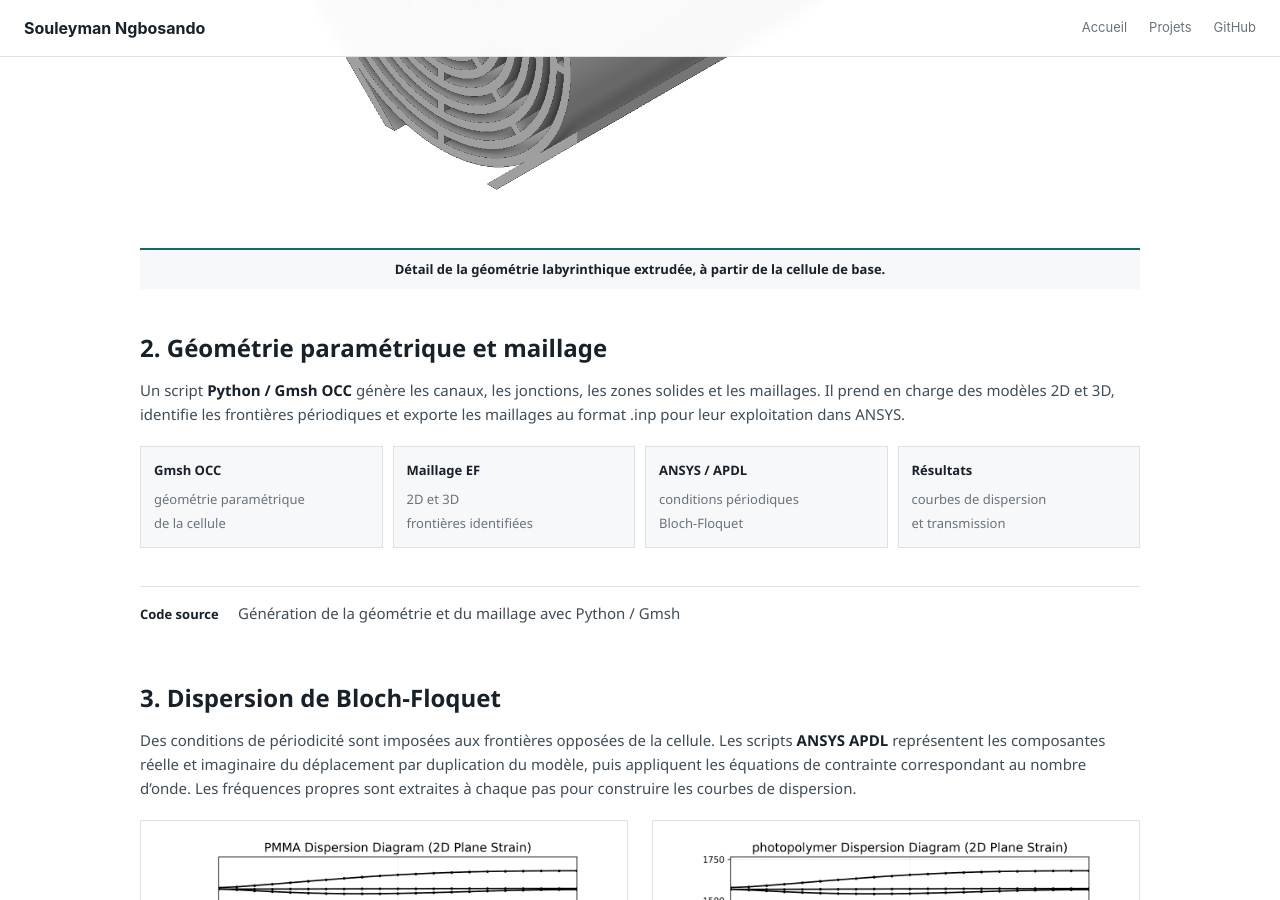
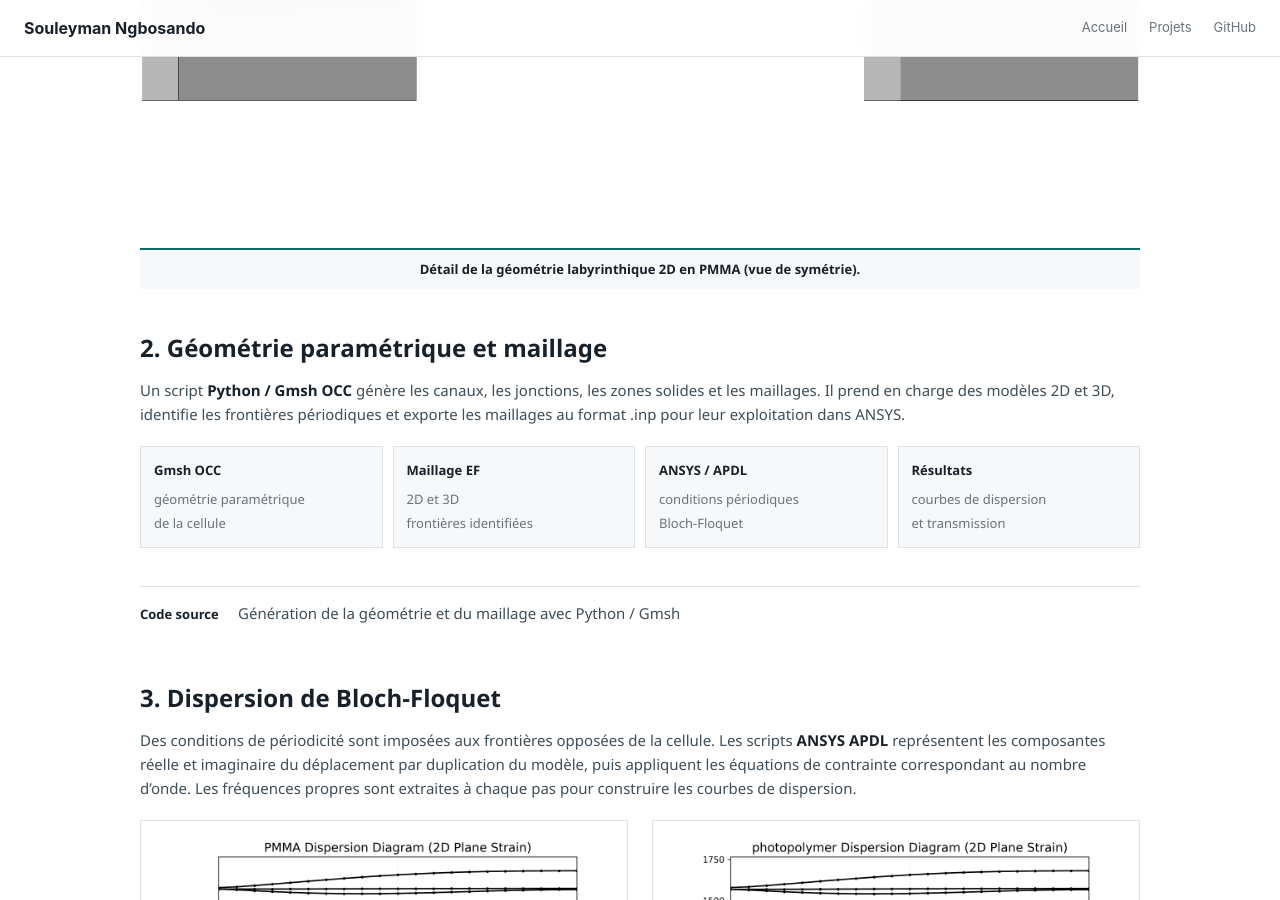
Before and after one commit to Ngbosando/Ngbosando.github.io, a Jekyll site: the page built from _projects/labyrinthine-metamaterial/index.md, in a window 1280 px wide and 900 px high, scrolled down 1652 px. Built offline with Jekyll 4.4.1, drawn with Linux system fonts in a browser that asks for light colours; some of the changed text lies outside the part shown.

Commit message:
Show full PMMA assembly in hero and correct the 2D PMMA detail

```diff
--- a/_projects/labyrinthine-metamaterial/index.md
+++ b/_projects/labyrinthine-metamaterial/index.md
@@ -33,8 +34,8 @@
 </div>
 
 <figure class="figure-wide technical-figure single-figure">
-  <a href="{{ '/assets/images/PMMA%20from%20unit%20cell.png' | relative_url }}"><img src="{{ '/assets/images/PMMA%20from%20unit%20cell.png' | relative_url }}" alt="Vue détaillée d'une cellule labyrinthique extrudée et de ses canaux concentriques"></a>
-  <figcaption>Détail de la géométrie labyrinthique extrudée, à partir de la cellule de base.</figcaption>
+  <a href="{{ '/assets/images/PMMA%20quarter%20symmetry.png' | relative_url }}"><img src="{{ '/assets/images/PMMA%20quarter%20symmetry.png' | relative_url }}" alt="Vue 2D du modèle labyrinthique en PMMA et de ses canaux concentriques"></a>
+  <figcaption>Détail de la géométrie labyrinthique 2D en PMMA (vue de symétrie).</figcaption>
 </figure>
 
 ## 2. Géométrie paramétrique et maillage
@@ -105,4 +106,4 @@
 
 <div class="result-line"><b>Travail en cours</b><span>Il reste à calculer les courbes de dispersion avec couplage fluide-structure, puis à les comparer aux courbes sans fluide pour évaluer l'influence de l'air sur la propagation des ondes et les bandes d'atténuation.</span></div>
 
-Le projet s'appuie notamment sur l'article de Hermann et al. (2024), *Design and experimental validation of a finite-size labyrinthine metamaterial for vibro-acoustics*, comme référence de modélisation. <a href="{{ '/assets/images/Labyrinthine%20metamaterial%20from%20unit%20cell.pdf' | relative_url }}">Voir la vue de la structure (PDF)</a>.
+Le projet s'appuie notamment sur l'article de Hermann et al. (2024), *Design and experimental validation of a finite-size labyrinthine metamaterial for vibro-acoustics*, comme référence de modélisation. <a href="{{ '/assets/images/Labyrinthine%20metamaterial%20from%20unit%20cell.pdf' | relative_url }}">Voir la géométrie 2D du PMMA (PDF)</a>.
```
Also changed, not shown: other parts of _projects/labyrinthine-metamaterial/index.md (+2 -1 lines).
